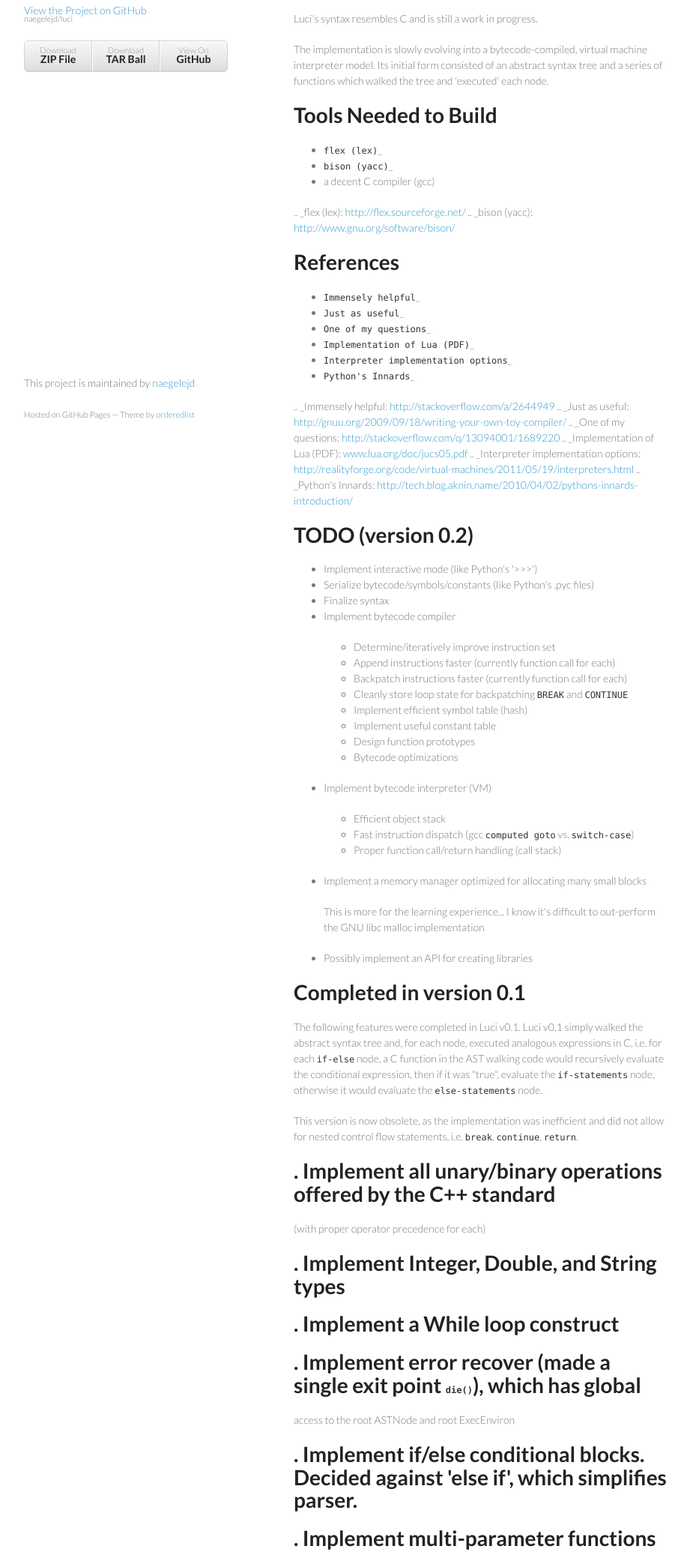
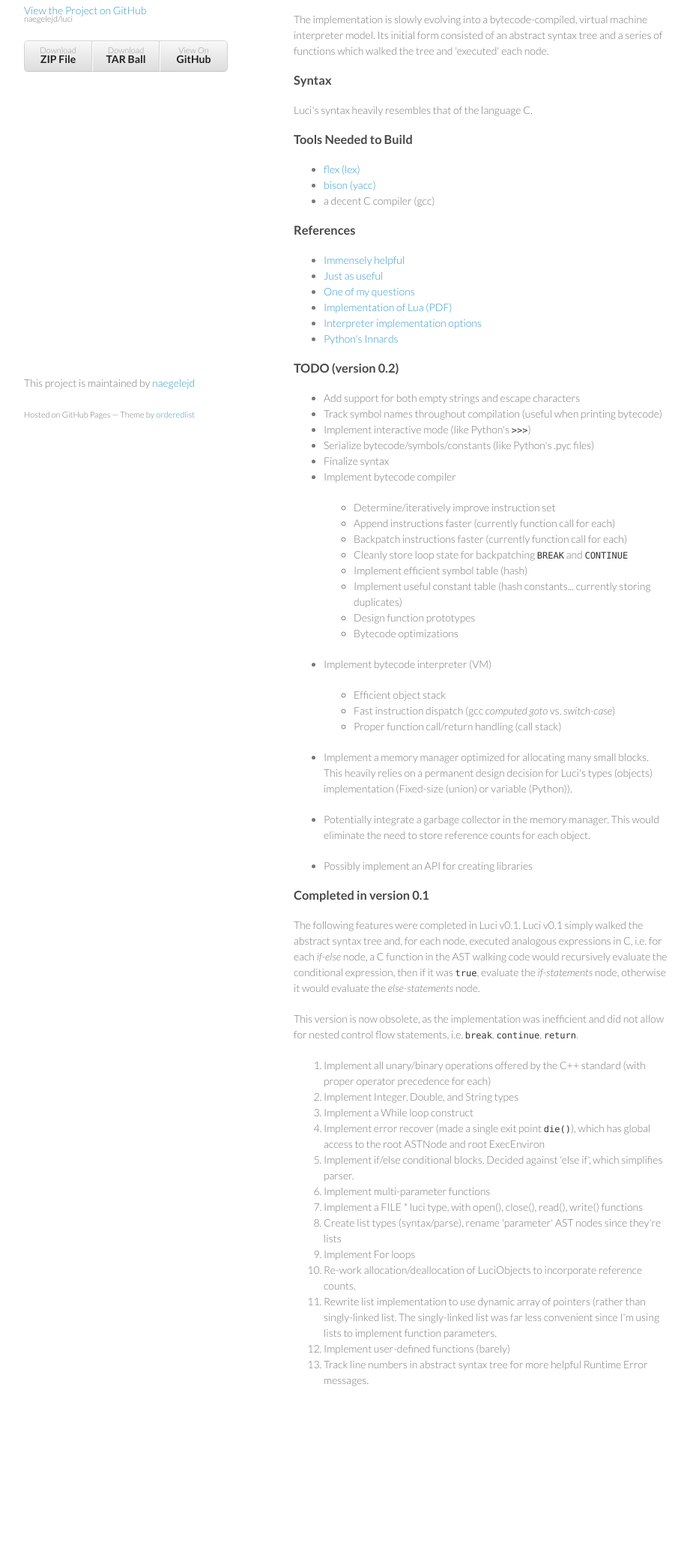
Before and after one commit to naegelejd/luci, a plain HTML site: page index.html in a window 1280 px wide. Shown: the part 168-2238 px from the top of the page at 75% size, without its empty margins (178-1099 px from the left). After the commit the page ends 2089 px from the top, so only its background shows below. Drawn offline with Linux system fonts and the light colour scheme.

```diff
--- a/index.html
+++ b/index.html
@@ -28,9 +28,9 @@
         </ul>
       </header>
       <section>
-        <hr><p>Luci</p>
+        <h2>Luci</h2>
 
-<hr><p>Luci is a procedural, dynamically-typed toy scripting language, implemented in C.</p>
+<p>Luci is a procedural, dynamically-typed toy scripting language, implemented in C.</p>
 
 <p>Luci's syntax resembles C and is still a work in progress.</p>
 
@@ -39,43 +39,31 @@ virtual machine interpreter model. Its initial form consisted of
 an abstract syntax tree and a series of functions which walked the
 tree and 'executed' each node.</p>
 
-<h1>Tools Needed to Build</h1>
+<h3>Syntax</h3>
+
+<p>Luci's syntax heavily resembles that of the language C.</p>
+
+<h3>Tools Needed to Build</h3>
 
 <ul>
-<li>
-<code>flex (lex)</code>_</li>
-<li>
-<code>bison (yacc)</code>_</li>
+<li><a href="http://flex.sourceforge.net/">flex (lex)</a></li>
+<li><a href="http://www.gnu.org/software/bison/">bison (yacc)</a></li>
 <li>a decent C compiler (gcc)</li>
-</ul><p>.. _flex (lex): <a href="http://flex.sourceforge.net/">http://flex.sourceforge.net/</a>
-.. _bison (yacc): <a href="http://www.gnu.org/software/bison/">http://www.gnu.org/software/bison/</a></p>
-
-<h1>References</h1>
+</ul><h3>References</h3>
 
 <ul>
-<li>
-<code>Immensely helpful</code>_</li>
-<li>
-<code>Just as useful</code>_</li>
-<li>
-<code>One of my questions</code>_</li>
-<li>
-<code>Implementation of Lua (PDF)</code>_</li>
-<li>
-<code>Interpreter implementation options</code>_</li>
-<li>
-<code>Python's Innards</code>_</li>
-</ul><p>.. _Immensely helpful: <a href="http://stackoverflow.com/a/2644949">http://stackoverflow.com/a/2644949</a>
-.. _Just as useful: <a href="http://gnuu.org/2009/09/18/writing-your-own-toy-compiler/">http://gnuu.org/2009/09/18/writing-your-own-toy-compiler/</a>
-.. _One of my questions: <a href="http://stackoverflow.com/q/13094001/1689220">http://stackoverflow.com/q/13094001/1689220</a>
-.. _Implementation of Lua (PDF): <a href="http://www.lua.org/doc/jucs05.pdf">www.lua.org/doc/jucs05.pdf</a>
-.. _Interpreter implementation options: <a href="http://realityforge.org/code/virtual-machines/2011/05/19/interpreters.html">http://realityforge.org/code/virtual-machines/2011/05/19/interpreters.html</a>
-.. _Python's Innards: <a href="http://tech.blog.aknin.name/2010/04/02/pythons-innards-introduction/">http://tech.blog.aknin.name/2010/04/02/pythons-innards-introduction/</a></p>
-
-<h1>TODO (version 0.2)</h1>
+<li><a href="http://stackoverflow.com/a/2644949">Immensely helpful</a></li>
+<li><a href="http://gnuu.org/2009/09/18/writing-your-own-toy-compiler/">Just as useful</a></li>
+<li><a href="http://stackoverflow.com/q/13094001/1689220">One of my questions</a></li>
+<li><a href="http://www.lua.org/doc/jucs05.pdf">Implementation of Lua (PDF)</a></li>
+<li><a href="http://realityforge.org/code/virtual-machines/2011/05/19/interpreters.html">Interpreter implementation options</a></li>
+<li><a href="http://tech.blog.aknin.name/2010/04/02/pythons-innards-introduction/">Python's Innards</a></li>
+</ul><h3>TODO (version 0.2)</h3>
 
 <ul>
-<li>Implement interactive mode (like Python's '&gt;&gt;&gt;')</li>
+<li>Add support for both empty strings and escape characters</li>
+<li>Track symbol names throughout compilation (useful when printing bytecode)</li>
+<li>Implement interactive mode (like Python's <code>&gt;&gt;&gt;</code>)</li>
 <li>Serialize bytecode/symbols/constants (like Python's .pyc files)</li>
 <li>Finalize syntax</li>
 <li>
@@ -88,7 +76,7 @@ tree and 'executed' each node.</p>
 <li>Cleanly store loop state for backpatching <code>BREAK</code> and <code>CONTINUE</code>
 </li>
 <li>Implement efficient symbol table (hash)</li>
-<li>Implement useful constant table</li>
+<li>Implement useful constant table (hash constants... currently storing duplicates)</li>
 <li>Design function prototypes</li>
 <li>Bytecode optimizations</li>
 </ul>
@@ -98,98 +86,51 @@ tree and 'executed' each node.</p>
 
 <ul>
 <li>Efficient object stack</li>
-<li>Fast instruction dispatch (gcc <code>computed goto</code> vs. <code>switch-case</code>)</li>
+<li>Fast instruction dispatch (gcc <em>computed goto</em> vs. <em>switch-case</em>)</li>
 <li>Proper function call/return handling (call stack)</li>
 </ul>
 </li>
-<li>
-<p>Implement a memory manager optimized for allocating many small blocks</p>
-
-<p>This is more for the learning experience... I know it's difficult to
-out-perform the GNU libc malloc implementation</p>
-</li>
+<li><p>Implement a memory manager optimized for allocating many small blocks.
+This heavily relies on a permanent design decision for Luci's
+types (objects) implementation (Fixed-size (union) or variable (Python)).</p></li>
+<li><p>Potentially integrate a garbage collector in the memory manager.
+This would eliminate the need to store reference counts for each
+object.</p></li>
 <li><p>Possibly implement an API for creating libraries</p></li>
-</ul><h1>Completed in version 0.1</h1>
+</ul><h3>Completed in version 0.1</h3>
 
 <p>The following features were completed in Luci v0.1.
 Luci v0.1 simply walked the abstract syntax tree and,
 for each node, executed analogous expressions in C, i.e.
-for each <code>if-else</code> node, a C function in the AST walking
+for each <em>if-else</em> node, a C function in the AST walking
 code would recursively evaluate the conditional expression,
-then if it was "true", evaluate the <code>if-statements</code> node,
-otherwise it would evaluate the <code>else-statements</code> node.</p>
+then if it was <code>true</code>, evaluate the <em>if-statements</em> node,
+otherwise it would evaluate the <em>else-statements</em> node.</p>
 
 <p>This version is now obsolete, as the implementation
 was inefficient and did not allow for nested control flow
 statements, i.e. <code>break</code>, <code>continue</code>, <code>return</code>.</p>
 
-<h1>. Implement all unary/binary operations offered by the C++ standard</h1>
-
-<p>(with proper operator precedence for each)</p>
-
-<h1>. Implement Integer, Double, and String types</h1>
-
-<h1>. Implement a While loop construct</h1>
-
-<h1>. Implement error recover (made a single exit point <code>die()</code>), which has global</h1>
-
-<p>access to the root ASTNode and root ExecEnviron</p>
-
-<h1>. Implement if/else conditional blocks. Decided against 'else if', which simplifies parser.</h1>
-
-<h1>. Implement multi-parameter functions</h1>
-
-<h1>. Implement a FILE * luci type, with open(), close(), read(), write() functions</h1>
-
-<h1>. Create list types (syntax/parse), rename 'parameter' AST nodes since they're lists</h1>
-
-<h1>. Implement For loops</h1>
-
-<h1>. Re-work allocation/deallocation of LuciObjects to incorporate</h1>
-
-<p>reference counts.</p>
-
-<h1>. Rewrite list implementation to use dynamic array of pointers (rather than singly-linked</h1>
-
-<p>list. The singly-linked list was far less convenient since I'm using lists to implement
-   function parameters.</p>
-
-<h1>. Implement user-defined functions (barely)</h1>
-
-<h1>. Track line numbers in abstract syntax tree for more helpful Runtime Error messages.</h1>
-
-<h1>Syntax Ideas</h1>
-
-<ul>
-<li>
-<p>function definitions::</p>
-
-<p>identifier(param1, param2, etc.) {</p>
-
-<p>}</p>
-
-<p>identifier(arg1, arg2, etc)</p>
-</li>
-<li>
-<p>conditional blocks::</p>
-
-<p>if (condition) {</p>
-
-<p>} else {</p>
-
-<p>}</p>
-</li>
-<li>
-<p>list range::</p>
-
-<p>0..9, 0..42..3    (ruby)</p>
-
-<p>or::</p>
-
-<p>range(10), range(0, 42, 3)    (python)</p>
-</li>
-<li><p>some kind of block comments, not just single line <code>#...</code> comments</p></li>
-</ul>
+<ol>
+<li>Implement all unary/binary operations offered by the C++ standard
+(with proper operator precedence for each)</li>
+<li>Implement Integer, Double, and String types</li>
+<li>Implement a While loop construct</li>
+<li>Implement error recover (made a single exit point <code>die()</code>), which has global
+access to the root ASTNode and root ExecEnviron</li>
+<li>Implement if/else conditional blocks. Decided against 'else if', which simplifies parser.</li>
+<li>Implement multi-parameter functions</li>
+<li>Implement a FILE * luci type, with open(), close(), read(), write() functions</li>
+<li>Create list types (syntax/parse), rename 'parameter' AST nodes since they're lists</li>
+<li>Implement For loops</li>
+<li>Re-work allocation/deallocation of LuciObjects to incorporate
+reference counts.</li>
+<li>Rewrite list implementation to use dynamic array of pointers (rather than singly-linked
+list. The singly-linked list was far less convenient since I'm using lists to implement
+function parameters.</li>
+<li>Implement user-defined functions (barely)</li>
+<li>Track line numbers in abstract syntax tree for more helpful Runtime Error messages.</li>
+</ol>
       </section>
       <footer>
         <p>This project is maintained by <a href="https://github.com/naegelejd">naegelejd</a></p>
```
Also changed, not shown: params.json (+1 -1 lines).
